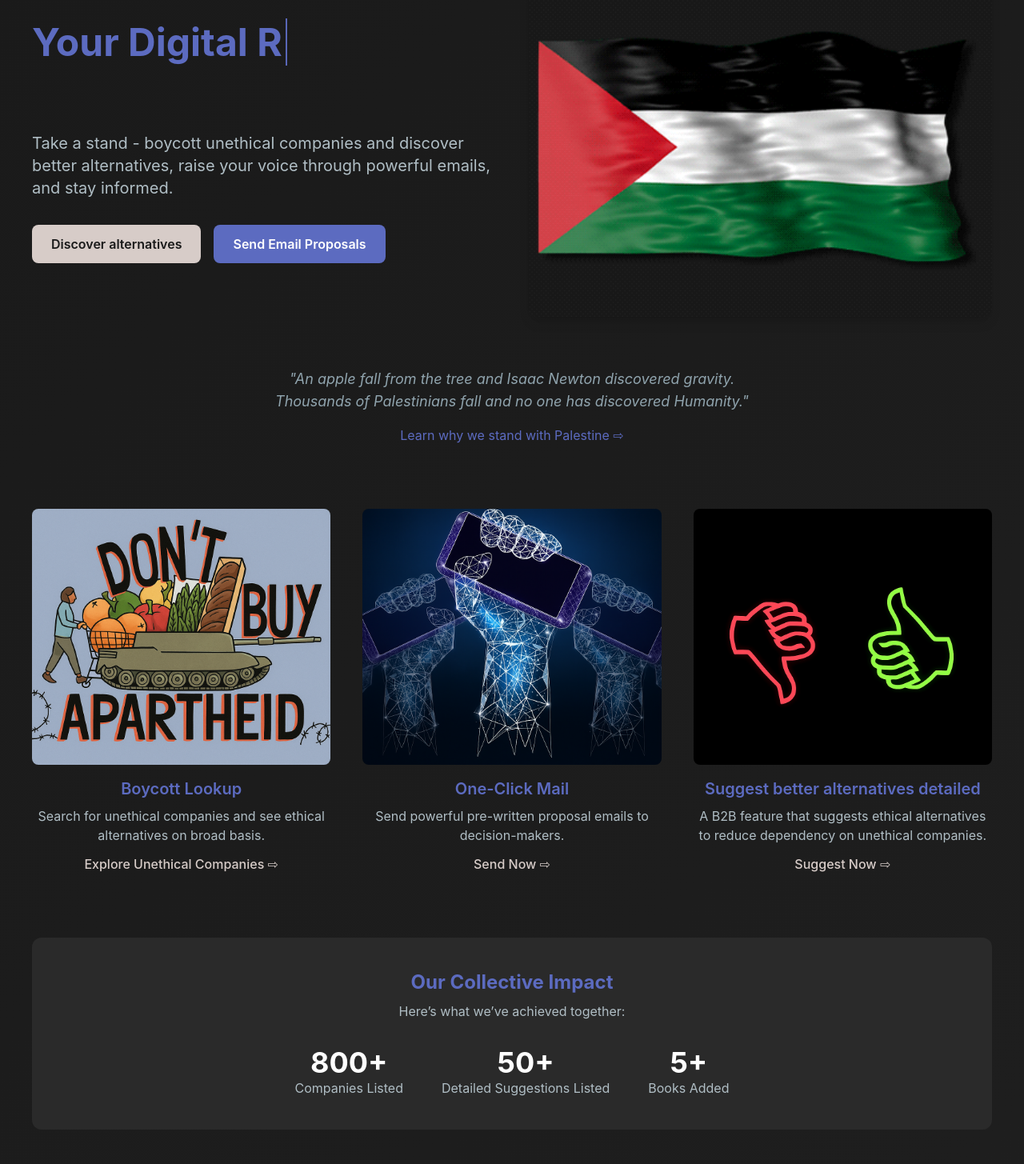
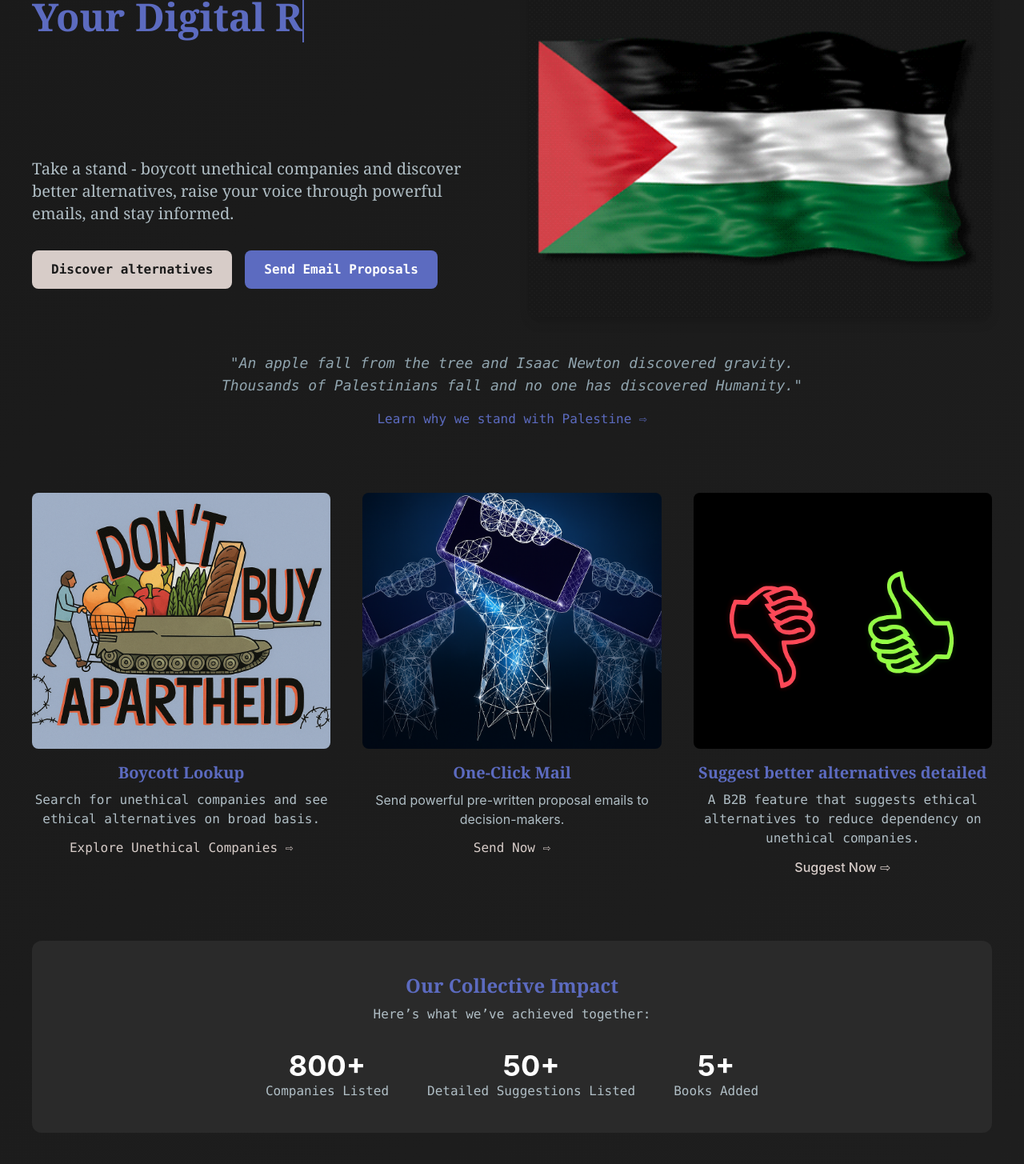
Before and after one commit to MohammadAdnanKhan/HumanityWithPalestine, a React (Vite) app: page / in a window 1280 px wide. Shown: the part 247-1702 px from the top of the page at 80% size. Built offline with nearby package versions, Linux system fonts and the light colour scheme.

Commit message:
Enhanced fonts

```diff
--- a/src/pages/About/About.jsx
+++ b/src/pages/About/About.jsx
@@ -8,7 +8,7 @@ import {
 const About = () => {
   return (
     <div className="bg-base-100 text-white px-4 md:px-16 py-10 space-y-20">
-      <h1 className="text-5xl font-bold text-left text-[#5C6BC0] mb-10 tinos-bold">
+      <h1 className="text-5xl font-bold text-center text-[#5C6BC0] mb-10 tinos-bold">
         Who We Are and Why We Stand for Palestine
       </h1>
 
@@ -113,31 +113,7 @@ const About = () => {
 <iframe width="560" height="315" src="https://www.youtube.com/embed/rfbvaN2coVo?si=ya9NhmD2YcDLJKe6" title="YouTube video player" frameborder="0" allow="accelerometer; autoplay; clipboard-write; encrypted-media; gyroscope; picture-in-picture; web-share" referrerpolicy="strict-origin-when-cross-origin" allowfullscreen></iframe>
       </div>
 
-      <div className="space-y-12">
-        {[1, 2, 3, 4].map((_, index) => (
-          <div
-            key={index}
-            className={`flex flex-col md:flex-row items-center ${index % 2 === 0 ? "md:flex-row" : "md:flex-row-reverse"
-              } gap-8`}
-          >
-            <img
-              src="https://cielhr.com/wp-content/uploads/2020/10/dummy-image.jpg"
-              alt={`Member ${index + 1}`}
-              className="w-60 h-60 object-cover rounded-xl border-2 border-[#90A4AE]"
-            />
-            <div className="text-[#90A4AE]">
-              <h3 className="text-2xl font-bold text-white mb-2 tinos-bold">
-                Member {index + 1}
-              </h3>
-              <p className="text-xl">
-                Lorem ipsum dolor sit amet, consectetur adipiscing elit. Nulla
-                accumsan, metus ultrices eleifend gravida, nulla nunc varius
-                lectus.
-              </p>
-            </div>
-          </div>
-        ))}
-      </div>
+
 
       <div className="text-center space-y-4">
         <h2 className="text-2xl font-bold text-white tinos-bold">Connect with us</h2>
--- a/src/pages/Home/Home.jsx
+++ b/src/pages/Home/Home.jsx
@@ -102,18 +102,18 @@ export default function HomePage() {
     <div className="min-h-screen text-[#F5F5F5] px-10 md:px-5 lg:px-10">
       <section className="grid md:grid-cols-2 gap-10 items-center py-6">
         <div>
-          <h2 title="TagLines" className="text-4xl md:text-5xl font-bold text-[#5C6BC0] leading-tight h-24">
+          <h2 title="TagLines" className="text-4xl md:text-5xl font-bold text-[#5C6BC0] leading-tight h-40 font-serif">
             {displayedText}
-            <span className="border-r-2 border-[#5C6BC0] animate-pulse ml-1" />
+            <span className="border-r-2 border-[#5C6BC0] animate-pulse" />
           </h2>
-          <p className="mt-10 text-lg md:text-xl text-[#B0BEC5] max-w-xl">
+          <p className="mt-10 text-lg md:text-xl text-[#B0BEC5] max-w-xl font-serif">
             Take a stand - boycott unethical companies and discover better alternatives, raise your voice through powerful emails, and stay informed.
           </p>
           <div className="mt-8 flex flex-wrap gap-4">
-            <Link to="/boycott" className="bg-[#D7CCC8] text-[#1A1A1A] hover:bg-[#5C6BC0] hover:text-white px-6 py-3 rounded-lg font-semibold transition">
+            <Link to="/boycott" className="bg-[#D7CCC8] font-mono text-[#1A1A1A] hover:bg-[#5C6BC0] hover:text-white px-6 py-3 rounded-lg font-semibold transition">
               Discover alternatives
             </Link>
-            <Link to="/mailprotest" className="bg-[#5C6BC0] text-white hover:bg-[#3949AB] px-6 py-3 rounded-lg font-semibold transition">
+            <Link to="/mailprotest" className="bg-[#5C6BC0] font-mono text-white hover:bg-[#3949AB] px-6 py-3 rounded-lg font-semibold transition">
               Send Email Proposals
             </Link>
           </div>
@@ -123,11 +123,11 @@ export default function HomePage() {
         </div>
       </section>
 
-      <section className="text-center my-10">
-        <blockquote className="italic text-[#90A4AE] text-lg max-w-3xl mx-auto cursor-crosshair">
+      <section className="text-center my-5">
+        <blockquote className="italic text-[#90A4AE] text-lg max-w-3xl mx-auto cursor-crosshair font-mono">
           "An apple fall from the tree and Isaac Newton discovered gravity.<br/>Thousands of Palestinians fall and no one has discovered Humanity."
         </blockquote>
-        <Link to="/about" className="block mt-4 text-[#5C6BC0] hover:underline">
+        <Link to="/about" className="block mt-4 text-[#5C6BC0] hover:underline font-mono">
           Learn why we stand with Palestine ⇨
         </Link>
       </section>
@@ -135,26 +135,26 @@ export default function HomePage() {
       <section className="my-20 grid md:grid-cols-3 gap-10">
         <div className="text-center">
           <img src={feature1} title= "Feature 1" alt="Boycott Companies" className="cursor-grab w-full h-80 object-cover rounded-lg mb-4" />
-          <h3 className="text-xl font-semibold text-[#5C6BC0]">Boycott Lookup</h3>
-          <p className="mt-2 text-[#B0BEC5]">Search for unethical companies and see ethical alternatives on broad basis.</p>
-          <Link to="/boycott" className="inline-block mt-3 text-[#D7CCC8] hover:text-[#5C6BC0] font-medium">
+          <h3 className="text-xl font-semibold font-serif text-[#5C6BC0]">Boycott Lookup</h3>
+          <p className="mt-2 font-mono text-[#B0BEC5]">Search for unethical companies and see ethical alternatives on broad basis.</p>
+          <Link to="/boycott" className="inline-block font-mono mt-3 text-[#D7CCC8] hover:text-[#5C6BC0] font-medium">
             Explore Unethical Companies ⇨
           </Link>
         </div>
 
         <div className="text-center">
           <img src={feature2} title= "Feature 2" alt="Protest Mail" className="cursor-grab w-full h-80 object-cover rounded-lg mb-4" />
-          <h3 className="text-xl font-semibold text-[#5C6BC0]">One-Click Mail</h3>
+          <h3 className="text-xl font-semibold font-serif text-[#5C6BC0]">One-Click Mail</h3>
           <p className="mt-2 text-[#B0BEC5]">Send powerful pre-written proposal emails to decision-makers.</p>
-          <Link to="/mailprotest" className="inline-block mt-3 text-[#D7CCC8] hover:text-[#5C6BC0] font-medium">
+          <Link to="/mailprotest" className="inline-block font-mono mt-3 text-[#D7CCC8] hover:text-[#5C6BC0] font-medium">
             Send Now ⇨
           </Link>
         </div>
 
         <div className="text-center">
           <img src={feature3} title= "Feature 3" alt="Suggest" className="cursor-grab w-full h-80 object-cover rounded-lg mb-4" />
-          <h3 className="text-xl font-semibold text-[#5C6BC0]">Suggest better alternatives detailed</h3>
-          <p className="mt-2 text-[#B0BEC5]">A B2B feature that suggests ethical alternatives to reduce dependency on unethical companies.</p>
+          <h3 className="text-xl font-semibold font-serif text-[#5C6BC0]">Suggest better alternatives detailed</h3>
+          <p className="mt-2 font-mono text-[#B0BEC5]">A B2B feature that suggests ethical alternatives to reduce dependency on unethical companies.</p>
           <Link to="/suggestions" className="inline-block mt-3 text-[#D7CCC8] hover:text-[#5C6BC0] font-medium">
             Suggest Now ⇨
           </Link>
@@ -162,26 +162,25 @@ export default function HomePage() {
       </section>
 
       <section className="text-center py-10 bg-[#2A2A2A] rounded-xl mt-20">
-        <h2 className="text-2xl font-bold text-[#5C6BC0]">Our Collective Impact</h2>
-        <p className="text-[#B0BEC5] mt-2">Here’s what we’ve achieved together:</p>
+        <h2 className="text-2xl font-serif font-bold text-[#5C6BC0]">Our Collective Impact</h2>
+        <p className="text-[#B0BEC5] font-mono mt-2">Here’s what we’ve achieved together:</p>
         <div className="mt-8 flex flex-wrap justify-center gap-12">
           <div>
           <Counter target="800+" />
-            <p className="text-[#B0BEC5]">Companies Listed</p>
+            <p className="text-[#B0BEC5] font-mono ">Companies Listed</p>
           </div>
           <div>
           <Counter target="50+" />
-            <p className="text-[#B0BEC5]">Detailed Suggestions Listed</p>
+            <p className="text-[#B0BEC5] font-mono ">Detailed Suggestions Listed</p>
           </div>
                     <div>
           <Counter target="5+" />
-            <p className="text-[#B0BEC5]">Books Added</p>
+            <p className="text-[#B0BEC5] font-mono ">Books Added</p>
           </div>
         </div>
       </section>
     <PalestineTimeline />
 
-
     </div>
   );
 }
```
